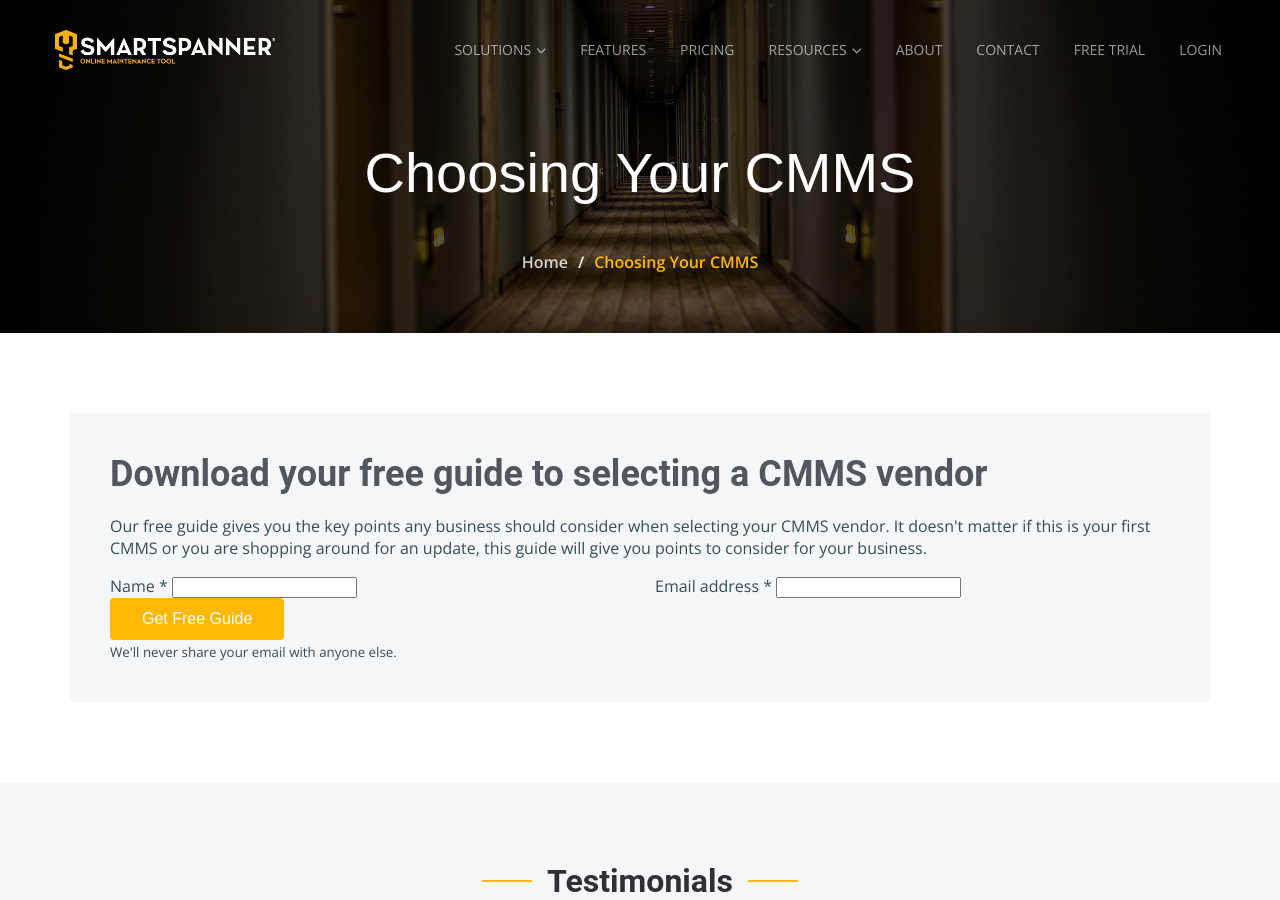
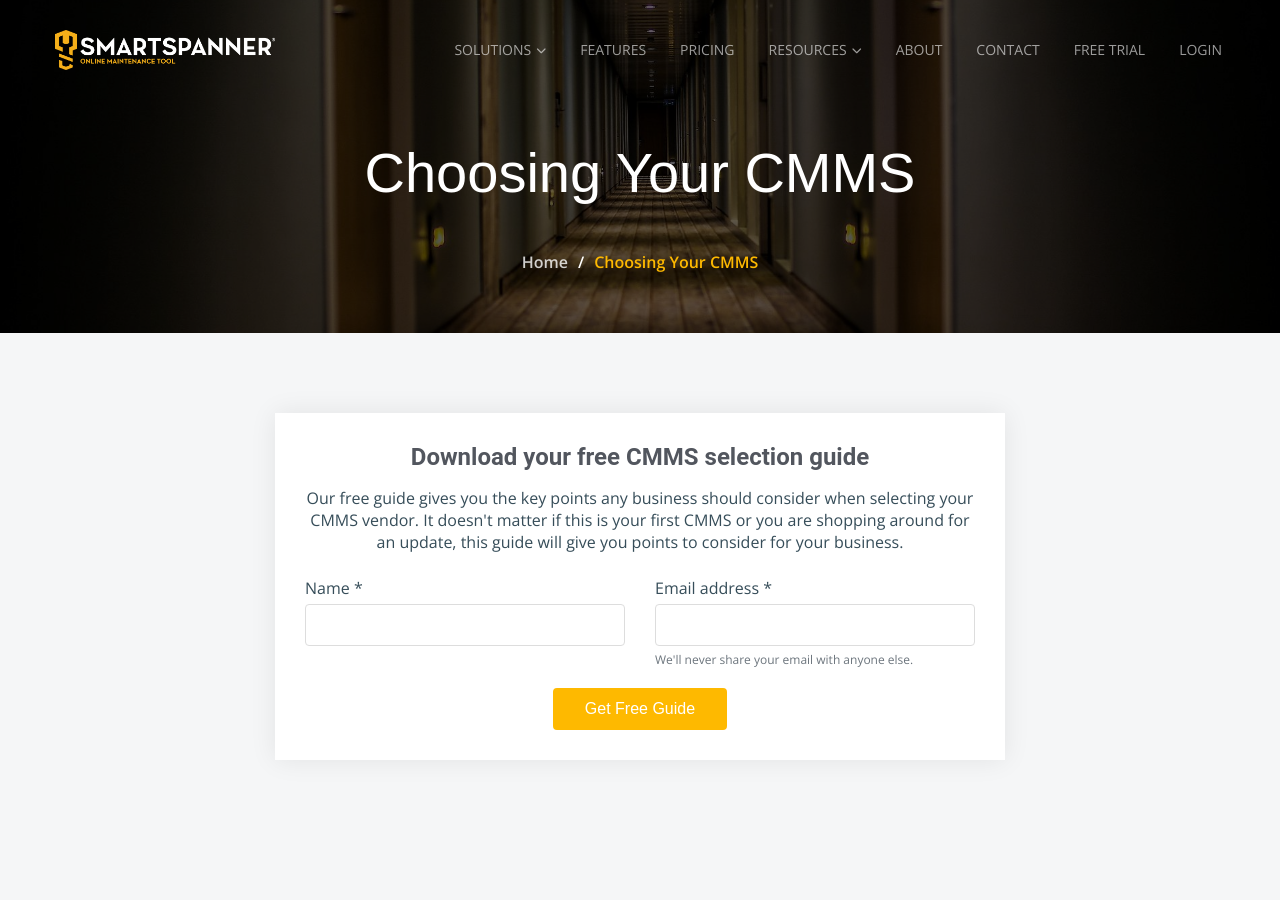
Before and after one commit to smartspanner/smartspanner.com, a Jekyll site: the page built from free-guide-choosing-your-cmms-vendors.html, in a window 1280 px wide and 900 px high. Built offline with Jekyll 4.4.1, drawn with Linux system fonts in a browser that asks for light colours.

Commit message:
feat: add lead capture form with hidden download page
- Add Formspree form to CMMS guide page (name + email)
- Create guide-download page for post-submission download
- Exclude download page from sitemap (sitemap: false)
- Add noindex meta tag support for hidden pages
- Style form to match site contact forms

Co-Authored-By: Claude Opus 4.5 <noreply@anthropic.com>

```diff
--- a/_includes/head.html
+++ b/_includes/head.html
@@ -3,6 +3,7 @@
 <title>{% if page.title %}{{ page.title }} - {% endif %}{{ site.title }}</title>
 <meta name="description" content="{{ page.description | default: site.description }}">
 {% if page.keywords %}<meta name="keywords" content="{{ page.keywords }}">{% endif %}
+{% if page.robots %}<meta name="robots" content="{{ page.robots }}">{% endif %}
 
 <!-- Open Graph / Social -->
 <meta property="og:type" content="website">
--- a/free-guide-choosing-your-cmms-vendors.html
+++ b/free-guide-choosing-your-cmms-vendors.html
@@ -6,20 +6,19 @@ keywords: choosing your cmms vendor, CMMS selection, what is CMMS, cmms buying g
 hero_image: /assets/img/hotel-header.jpg
 ---
 
-<section id="about" class="about">
+<section id="contact" class="contact section-bg">
   <div class="container">
-    <div class="row position-relative">
-      <div class="col-lg-7 about-img" style="background-image: url({{ '/assets/img/features-4.jpg' | relative_url }});"></div>
-      <div class="col-lg-7">
-        <div class="our-story">
-          <h3>Download your free guide to selecting a CMMS vendor</h3>
-          <p>
+    <div class="row justify-content-center">
+      <div class="col-lg-8">
+        <div class="contact-form-box">
+          <h3 class="text-center">Download your free CMMS selection guide</h3>
+          <p class="text-center mb-4">
             Our free guide gives you the key points any business should consider when selecting your CMMS vendor. It doesn't matter if this is your first CMMS or you are shopping around for an update, this guide will give you points to consider for your business.
           </p>
 
-          <!-- Download Form -->
-          <div id="guide-form-container">
-            <form id="guide-form" class="contact-form">
+          <form action="https://formspree.io/f/meqpyeea" method="POST" class="contact-form">
+            <input type="hidden" name="_next" value="{{ '/guide-download' | absolute_url }}">
+            <input type="hidden" name="Form-Type" value="CMMS Guide Download">
             <div class="row">
               <div class="col-md-6">
                 <div class="form-group">
@@ -31,28 +30,14 @@ hero_image: /assets/img/hotel-header.jpg
                 <div class="form-group">
                   <label for="email">Email address *</label>
                   <input type="email" name="Email" id="email" required>
+                  <small>We'll never share your email with anyone else.</small>
                 </div>
               </div>
             </div>
-              <input type="hidden" name="Form-Type" value="CMMS Guide Download">
-              <button type="submit" class="btn btn-primary" id="submit-btn">
-                <span id="btn-text">Get Free Guide</span>
-                <span id="btn-loading" style="display: none;">Sending...</span>
-              </button>
+            <div class="text-center">
+              <button type="submit" class="btn btn-primary">Get Free Guide</button>
+            </div>
           </form>
-            <small class="text-muted">We'll never share your email with anyone else.</small>
-          </div>
-
-          <!-- Success Message -->
-          <div id="guide-success" style="display: none;">
-            <div class="alert alert-success">
-              <h4><i class="fa-solid fa-circle-check"></i> Thank you!</h4>
-              <p>Your guide is ready to download.</p>
-            </div>
-            <a href="{{ '/assets/resources/CMMS-Vendor-Selection.pdf' | relative_url }}" class="btn btn-primary" download>
-              <i class="fa-solid fa-download"></i> Download Guide (PDF)
-            </a>
-          </div>
 
         </div>
       </div>
```
Also changed, not shown: other parts of free-guide-choosing-your-cmms-vendors.html (+0 -39 lines), guide-download.html (added, +26 -0 lines). Lines whose indentation alone changed are shown as unchanged.
